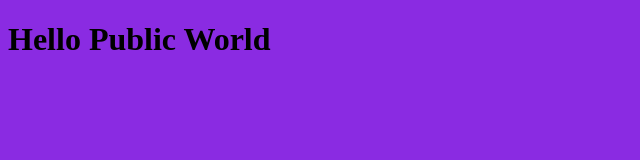
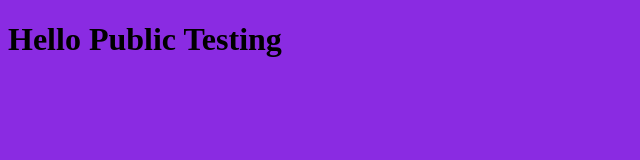
Before and after one commit to blackhacker09/Project3, a plain HTML site: page index.html in a window 1280 px wide. Shown: the full height of the page, 0-640 px from the left. Drawn offline with Linux system fonts and the light colour scheme.

Commit message:
changed body section

```diff
--- a/index.html
+++ b/index.html
@@ -7,6 +7,6 @@
         <link rel="stylesheet" href="style.css" />
     </head>
     <body>
-        <h1>Hello Public World</h1>
+        <h1>Hello Public Testing</h1>
     </body>
 </html>
```
